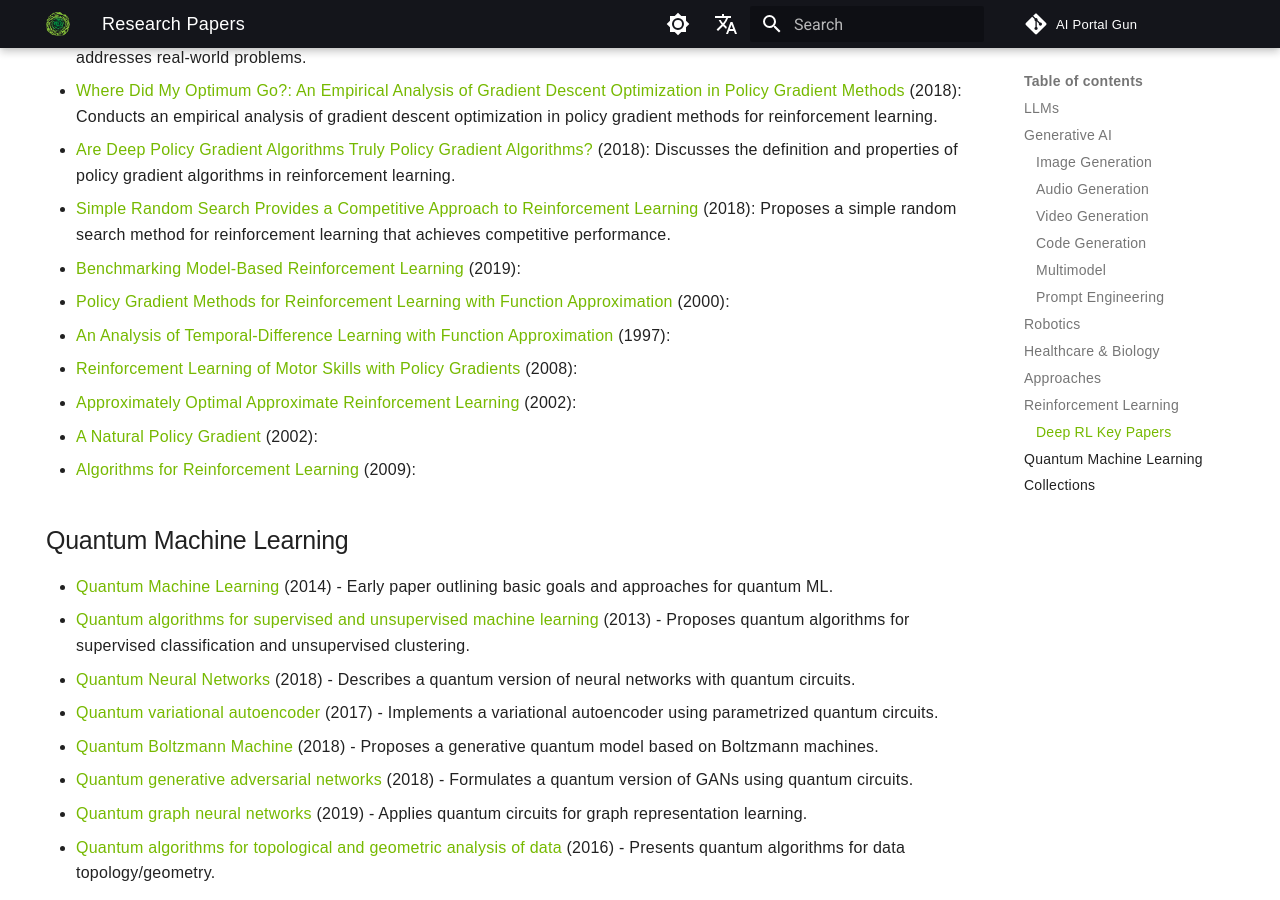
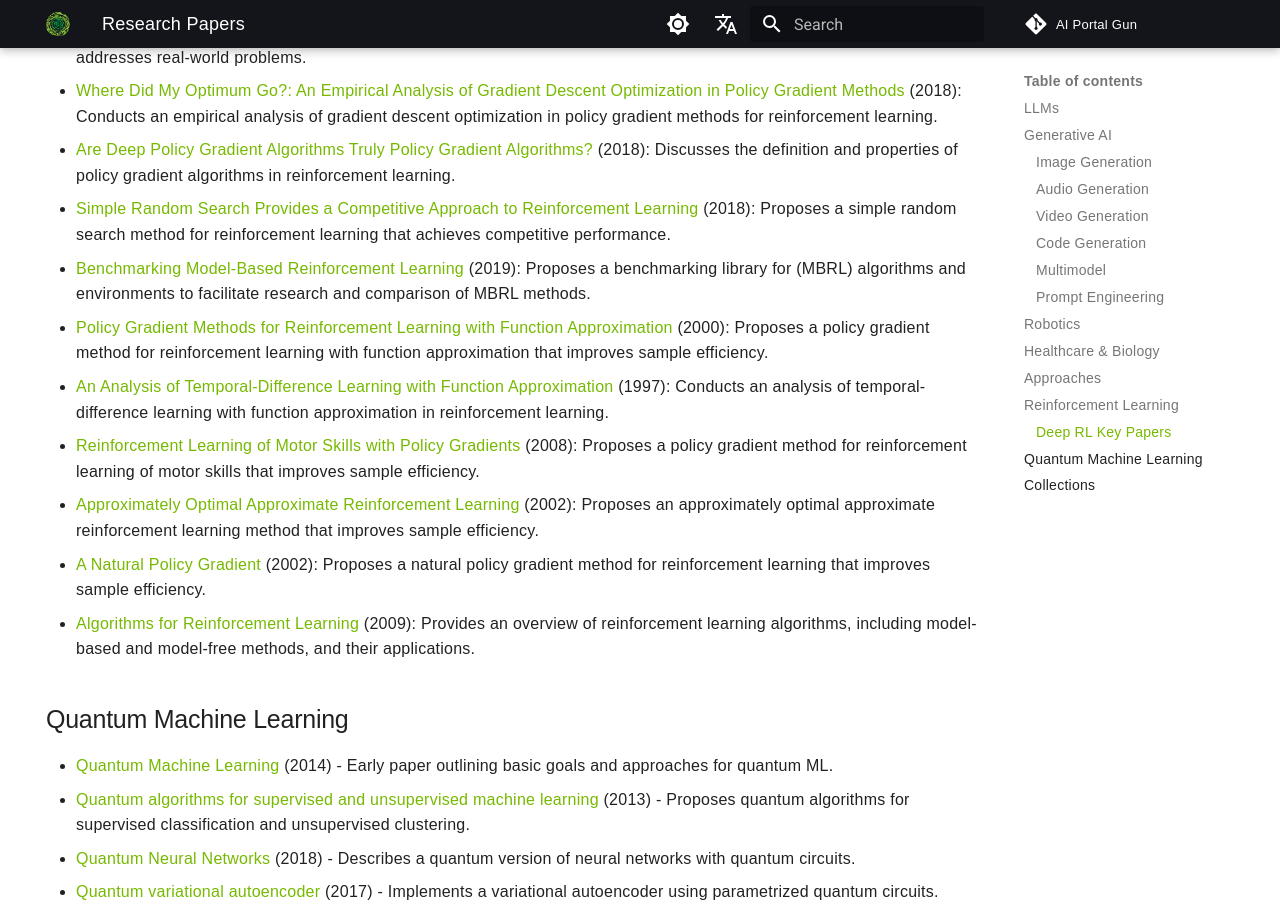
Before and after one commit to Mohit-Vaswani/AI-Portal-Gun, an MkDocs documentation site: the page built from docs/papers/papers.md, in a window 1280 px wide and 900 px high, scrolled down 7157 px. Built offline with MkDocs 1.6.1 and Material for MkDocs 9.7.7, drawn with Linux system fonts in a browser that asks for light colours; comment, search, counter and statistics services are not loaded.

Commit message:
added papers

```diff
--- a/docs/papers/papers.md
+++ b/docs/papers/papers.md
@@ -143,13 +143,14 @@ Below, you'll find the latest, highly-cited papers, organized by their release d
 - [Where Did My Optimum Go?: An Empirical Analysis of Gradient Descent Optimization in Policy Gradient Methods](https://arxiv.org/abs/1810.02525) (2018):  Conducts an empirical analysis of gradient descent optimization in policy gradient methods for reinforcement learning.
 - [Are Deep Policy Gradient Algorithms Truly Policy Gradient Algorithms?](https://arxiv.org/abs/1811.02553) (2018): Discusses the definition and properties of policy gradient algorithms in reinforcement learning.
 - [Simple Random Search Provides a Competitive Approach to Reinforcement Learning](https://arxiv.org/abs/1803.07055) (2018): Proposes a simple random search method for reinforcement learning that achieves competitive performance.
-- [Benchmarking Model-Based Reinforcement Learning](https://arxiv.org/abs/1907.02057) (2019):
-- [Policy Gradient Methods for Reinforcement Learning with Function Approximation](https://papers.nips.cc/paper/1713-policy-gradient-methods-for-reinforcement-learning-with-function-approximation.pdf) (2000):
-- [An Analysis of Temporal-Difference Learning with Function Approximation](http://web.mit.edu/jnt/www/Papers/J063-97-bvr-td.pdf) (1997):
-- [Reinforcement Learning of Motor Skills with Policy Gradients](http://www.kyb.mpg.de/fileadmin/user_upload/files/publications/attachments/Neural-Netw-2008-21-682_4867%5b0%5d.pdf) (2008):
-- [Approximately Optimal Approximate Reinforcement Learning](https://people.eecs.berkeley.edu/~pabbeel/cs287-fa09/readings/KakadeLangford-icml2002.pdf) (2002):
-- [A Natural Policy Gradient](https://papers.nips.cc/paper/2073-a-natural-policy-gradient.pdf) (2002):
-- [Algorithms for Reinforcement Learning](https://sites.ualberta.ca/~szepesva/papers/RLAlgsInMDPs.pdf) (2009):
+- [Benchmarking Model-Based Reinforcement Learning](https://arxiv.org/abs/1907.02057) (2019): Proposes a benchmarking library for (MBRL) algorithms and environments to facilitate research and comparison of MBRL methods.
+- [Policy Gradient Methods for Reinforcement Learning with Function Approximation](https://papers.nips.cc/paper/1713-policy-gradient-methods-for-reinforcement-learning-with-function-approximation.pdf) (2000): Proposes a policy gradient method for reinforcement learning with function approximation that improves sample efficiency.
+- [An Analysis of Temporal-Difference Learning with Function Approximation](http://web.mit.edu/jnt/www/Papers/J063-97-bvr-td.pdf) (1997): Conducts an analysis of temporal-difference learning with function approximation in reinforcement learning.
+- [Reinforcement Learning of Motor Skills with Policy Gradients](http://www.kyb.mpg.de/fileadmin/user_upload/files/publications/attachments/Neural-Netw-2008-21-682_4867%5b0%5d.pdf) (2008): Proposes a policy gradient method for reinforcement learning of motor skills that improves sample efficiency.
+- [Approximately Optimal Approximate Reinforcement Learning](https://people.eecs.berkeley.edu/~pabbeel/cs287-fa09/readings/KakadeLangford-icml2002.pdf) (2002): Proposes an approximately optimal approximate reinforcement learning method that improves sample efficiency.
+- [A Natural Policy Gradient](https://papers.nips.cc/paper/2073-a-natural-policy-gradient.pdf) (2002): Proposes a natural policy gradient method for reinforcement learning that improves sample efficiency.
+- [Algorithms for Reinforcement Learning](https://sites.ualberta.ca/~szepesva/papers/RLAlgsInMDPs.pdf) (2009): Provides an overview of reinforcement learning algorithms, including model-based and model-free methods, and their applications.
+
 
 
 ## Quantum Machine Learning
```
